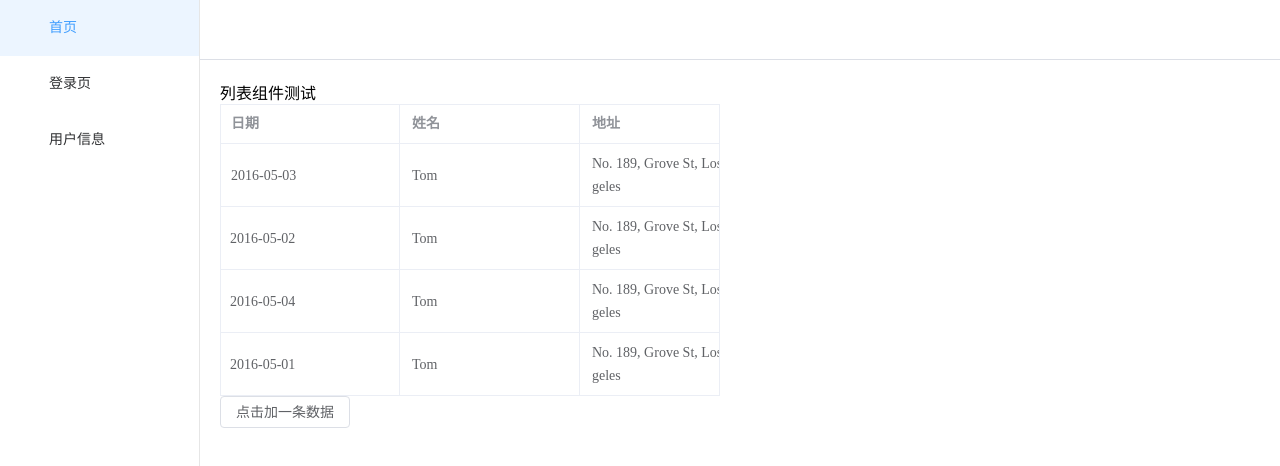
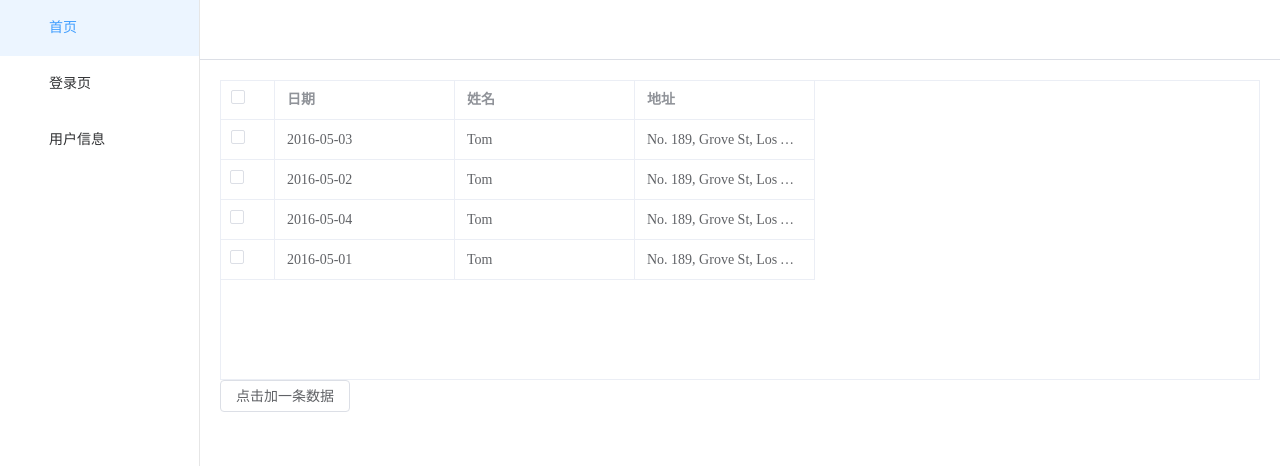
Before and after one commit to Bohu-Tang/webpack5_vue3_ts, a Vue app: page / in a window 1280 px wide. Shown: the top 466 px of the page. Built offline with nearby package versions, Linux system fonts and the light colour scheme; some icons are missing.

Commit message:
列表多选功能加入

```diff
--- a/src/components/dataList/columns/defaultText.vue
+++ b/src/components/dataList/columns/defaultText.vue
@@ -1,7 +1,7 @@
 <template>
-  <div class="default-text">
+  <span class="default-text">
     {{ scope.row[col.prop]}}
-  </div>
+  </span>
 </template>
 <script>
 import {defineComponent, toRefs} from "vue";
--- a/src/components/dataList/dataList.vue
+++ b/src/components/dataList/dataList.vue
@@ -1,9 +1,20 @@
 <template>
   <div class="data-list">
-    列表组件测试
-    <el-table :data="data" :style="{width}" :border="true" v-loading="loading">
-      <el-table-column v-for="(col, index) in columns" :key="index" :label="col.label"
-                       :width="col.width">
+    <el-table
+      ref="dataList"
+      :data="data"
+      :style="{width}"
+      v-loading="loading"
+      v-bind="attrs"
+    >
+      <el-table-column v-if="selection" type="selection" width="55"/>
+      <el-table-column
+        v-for="(col, index) in columns"
+        :key="index"
+        :label="col.label"
+        :width="col.width"
+        :show-overflow-tooltip="col.showOverflowTooltip"
+      >
         <template #default="scope">
           <component :is="col.type" :scope="scope" :col="col"></component>
         </template>
@@ -13,7 +24,7 @@
 </template>
 
 <script>
-import {defineComponent, toRefs} from "vue";
+import {defineComponent, toRefs, ref} from "vue";
 import customColumns from './columns/index';
 
 export default defineComponent({
@@ -42,18 +53,29 @@ export default defineComponent({
       default: '100%'
     },
     // 列表加载状态
-    loading:{
+    loading: {
+      type: Boolean,
+      default: false
+    },
+    // 是否启用多选
+    selection: {
       type: Boolean,
       default: false
     }
+
   },
-  setup(props) {
-    const {data, columns, width, loading} = toRefs(props)
+  setup(props, context) {
+    const {data, columns, width, loading, selection} = toRefs(props); // 读取组件参数
+    const {attrs} = context; // 读取额外参数
+    // const {emit} = context; // 读取方法
+
     return {
+      attrs, // 额外参数(props中没定义的属性参数)
       columns, // 列配置
       data, // 列表数据
       width, // 列表宽度
       loading, // 列表加载状态
+      selection, // 是否启用多选功能
     }
   }
 })
--- a/src/views/Home.vue
+++ b/src/views/Home.vue
@@ -1,11 +1,23 @@
 <template>
-  <data-list :data="tableData" :columns="columns" width="500px" :loading="loading"></data-list>
+  <data-list
+    :data="tableData"
+    :columns="columns"
+    width="100%"
+    :loading="loading"
+    :show-header="true"
+    height="300px"
+    :border="true"
+    :selection="true"
+    @selectionChange="selectionChanged"
+  />
+
   <el-button @click="addRow">点击加一条数据</el-button>
 </template>
 
 <script>
 import {defineComponent, ref, reactive} from "vue";
 import dataList from "../components/dataList/dataList";
+
 export default defineComponent({
   name: 'home',
   components: {dataList},
@@ -29,7 +41,8 @@ export default defineComponent({
         prop: 'address',
         label: '地址',
         width: 180,
-        type: 'defaultText'
+        type: 'defaultText',
+        showOverflowTooltip: true,
       }
     ]
     // 数据处理部分
@@ -58,9 +71,9 @@ export default defineComponent({
     ]
     let loading = ref(false);
 
-    function addRow(){
+    function addRow() {
       loading.value = true;
-      setTimeout(()=>{
+      setTimeout(() => {
         tableData.value.push({
           date: '2016-05-03',
           name: 'Tom',
@@ -68,13 +81,19 @@ export default defineComponent({
         })
         loading.value = false;
       }, 1000)
+    }
+    // 多选
+    function selectionChanged(val){
+      console.log(val)
+    }
 
-    }
+
     return {
       columns,
       tableData,
       loading,
-      addRow
+      addRow,
+      selectionChanged,
     }
   }
 
```
